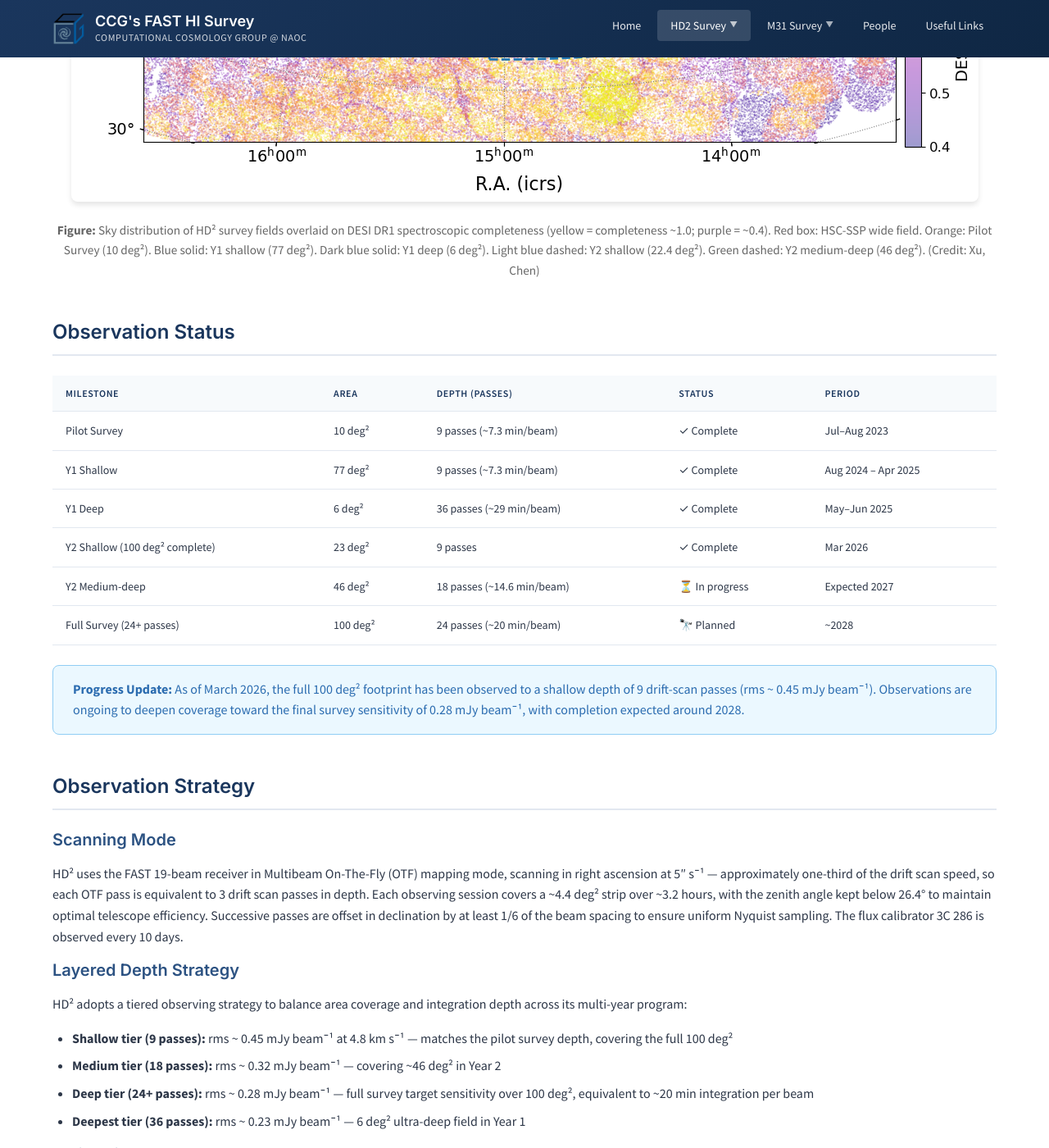
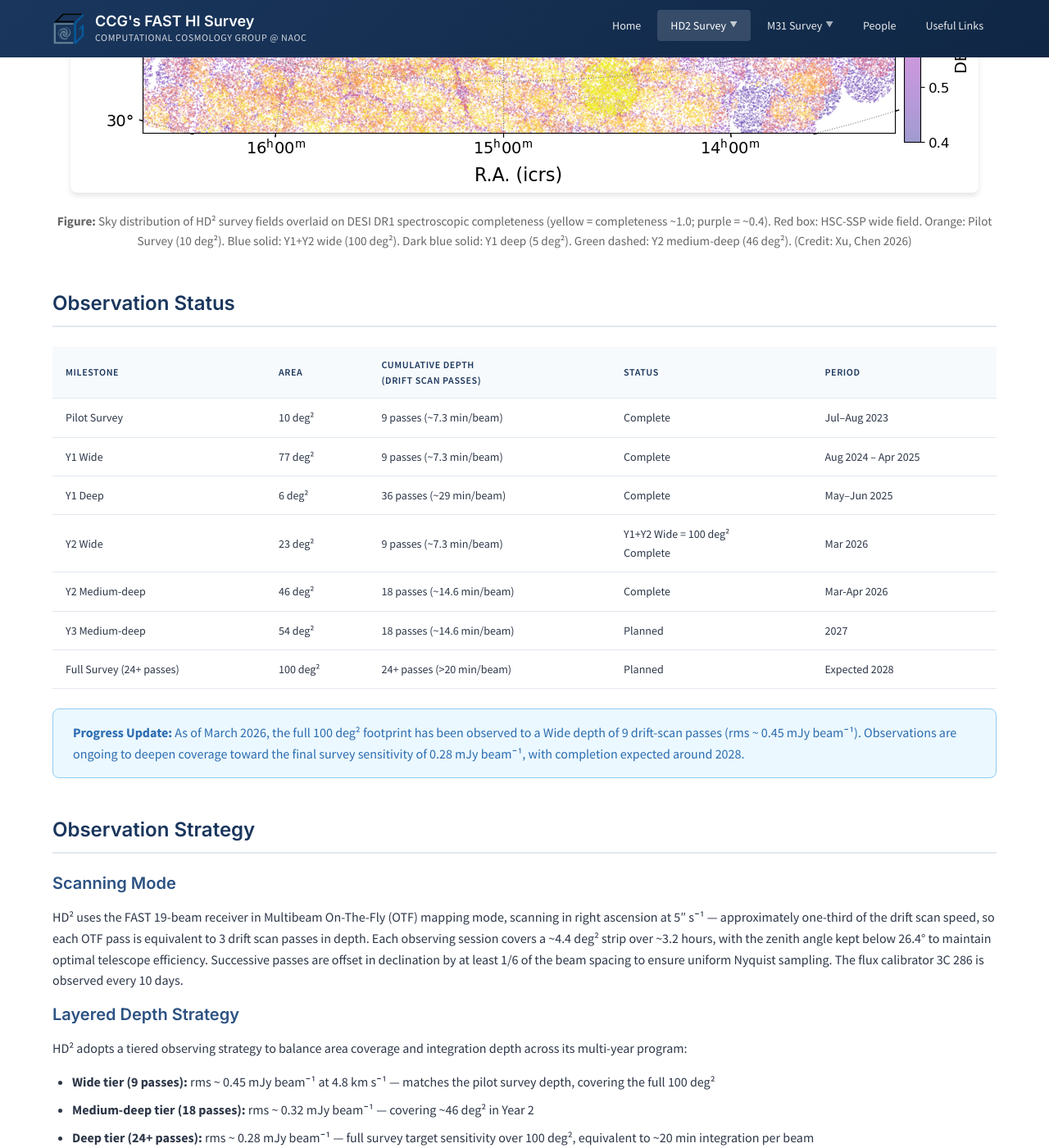
Before and after one commit to ccg-FAST/ccg-FAST.github.io, a Jekyll site: the page built from hd2/observation.md, in a window 1280 px wide and 1400 px high, scrolled down 1010 px. Shown: the whole window at 82% size. Built offline with Jekyll 4.4.1, drawn with Linux system fonts in a browser that asks for light colours; some of the changed text lies outside the part shown.

Commit message:
update HD2 obs

```diff
--- a/hd2/observation.md
+++ b/hd2/observation.md
@@ -30,7 +30,7 @@ title: HD2 Observations
         <div class="figure-container" style="text-align: center; margin: 2rem 0;">
             <img src="{{ '/assets/images/HD2_area.png' | relative_url }}" alt="HD2 Survey Footprint" style="max-width: 100%; height: auto; border-radius: 8px; box-shadow: 0 4px 6px rgba(0,0,0,0.1);">
             <p class="figure-caption" style="margin-top: 1rem; font-size: 0.95rem; line-height: 1.6; color: #666;">
-                <strong>Figure:</strong> Sky distribution of HD² survey fields overlaid on DESI DR1 spectroscopic completeness (yellow = completeness ~1.0; purple = ~0.4). Red box: HSC-SSP wide field. Orange: Pilot Survey (10 deg²). Blue solid: Y1 shallow (77 deg²). Dark blue solid: Y1 deep (6 deg²). Light blue dashed: Y2 shallow (22.4 deg²). Green dashed: Y2 medium-deep (46 deg²). (Credit: Xu, Chen)
+                <strong>Figure:</strong> Sky distribution of HD² survey fields overlaid on DESI DR1 spectroscopic completeness (yellow = completeness ~1.0; purple = ~0.4). Red box: HSC-SSP wide field. Orange: Pilot Survey (10 deg²). Blue solid: Y1+Y2 wide (100 deg²). Dark blue solid: Y1 deep (5 deg²). Green dashed: Y2 medium-deep (46 deg²). (Credit: Xu, Chen 2026)
             </p>
         </div>
 
@@ -45,7 +45,7 @@ title: HD2 Observations
                 <tr>
                     <th>Milestone</th>
                     <th>Area</th>
-                    <th>Depth (passes)</th>
+                    <th>Cumulative Depth <br>(drift scan passes)<br> </th>
                     <th>Status</th>
                     <th>Period</th>
                 </tr>
@@ -55,49 +55,57 @@ title: HD2 Observations
                     <td>Pilot Survey</td>
                     <td>10 deg²</td>
                     <td>9 passes (~7.3 min/beam)</td>
-                    <td>✓ Complete</td>
+                    <td>Complete</td>
                     <td>Jul–Aug 2023</td>
                 </tr>
                 <tr>
-                    <td>Y1 Shallow</td>
+                    <td>Y1 Wide</td>
                     <td>77 deg²</td>
                     <td>9 passes (~7.3 min/beam)</td>
-                    <td>✓ Complete</td>
+                    <td>Complete</td>
                     <td>Aug 2024 – Apr 2025</td>
                 </tr>
                 <tr>
                     <td>Y1 Deep</td>
                     <td>6 deg²</td>
                     <td>36 passes (~29 min/beam)</td>
-                    <td>✓ Complete</td>
+                    <td>Complete</td>
                     <td>May–Jun 2025</td>
                 </tr>
                 <tr>
-                    <td>Y2 Shallow (100 deg² complete)</td>
+                    <td>Y2 Wide</td>
                     <td>23 deg²</td>
-                    <td>9 passes</td>
-                    <td>✓ Complete</td>
+                    <td>9 passes (~7.3 min/beam)</td>
+                    <td>Y1+Y2 Wide = 100 deg²<br>Complete</td>
                     <td>Mar 2026</td>
                 </tr>
                 <tr>
                     <td>Y2 Medium-deep</td>
                     <td>46 deg²</td>
                     <td>18 passes (~14.6 min/beam)</td>
-                    <td>⏳ In progress</td>
-                    <td>Expected 2027</td>
+                    <td>Complete</td>
+                    <td>Mar-Apr 2026</td>
                 </tr>
+                <tr>
+                    <td>Y3 Medium-deep</td>
+                    <td>54 deg²</td>
+                    <td>18 passes (~14.6 min/beam)</td>
+                    <td>Planned</td>
+                    <td>2027</td>
+                </tr>
+
                 <tr>
                     <td>Full Survey (24+ passes)</td>
                     <td>100 deg²</td>
-                    <td>24 passes (~20 min/beam)</td>
-                    <td>🔭 Planned</td>
-                    <td>~2028</td>
+                    <td>24+ passes (>20 min/beam)</td>
+                    <td>Planned</td>
+                    <td>Expected 2028</td>
                 </tr>
             </tbody>
         </table>
 
         <div class="alert alert-info">
-            <strong>Progress Update:</strong> As of March 2026, the full 100 deg² footprint has been observed to a shallow depth of 9 drift-scan passes (rms ~ 0.45 mJy beam⁻¹). Observations are ongoing to deepen coverage toward the final survey sensitivity of 0.28 mJy beam⁻¹, with completion expected around 2028.
+            <strong>Progress Update:</strong> As of March 2026, the full 100 deg² footprint has been observed to a Wide depth of 9 drift-scan passes (rms ~ 0.45 mJy beam⁻¹). Observations are ongoing to deepen coverage toward the final survey sensitivity of 0.28 mJy beam⁻¹, with completion expected around 2028.
         </div>
     </section>
 
@@ -111,8 +119,8 @@ title: HD2 Observations
         <h3 class="section-subtitle">Layered Depth Strategy</h3>
         <p>HD² adopts a tiered observing strategy to balance area coverage and integration depth across its multi-year program:</p>
         <ul>
-            <li><strong>Shallow tier (9 passes):</strong> rms ~ 0.45 mJy beam⁻¹ at 4.8 km s⁻¹ — matches the pilot survey depth, covering the full 100 deg²</li>
-            <li><strong>Medium tier (18 passes):</strong> rms ~ 0.32 mJy beam⁻¹ — covering ~46 deg² in Year 2</li>
+            <li><strong>Wide tier (9 passes):</strong> rms ~ 0.45 mJy beam⁻¹ at 4.8 km s⁻¹ — matches the pilot survey depth, covering the full 100 deg²</li>
+            <li><strong>Medium-deep tier (18 passes):</strong> rms ~ 0.32 mJy beam⁻¹ — covering ~46 deg² in Year 2</li>
             <li><strong>Deep tier (24+ passes):</strong> rms ~ 0.28 mJy beam⁻¹ — full survey target sensitivity over 100 deg², equivalent to ~20 min integration per beam</li>
             <li><strong>Deepest tier (36 passes):</strong> rms ~ 0.23 mJy beam⁻¹ — 6 deg² ultra-deep field in Year 1</li>
         </ul>
@@ -235,7 +243,7 @@ title: HD2 Observations
             <a href="https://iopscience.iop.org/article/10.1088/1674-4527/ad30b5" target="_blank">Liu et al. 2024 (Paper II)</a>,
             <a href="https://iopscience.iop.org/article/10.1088/1674-4527/ad9685" target="_blank">Xu et al. 2025 (Paper III)</a>, and
             <a href="https://iopscience.iop.org/article/10.1088/1674-1056/ad9092" target="_blank">Chen et al. 2026 (Paper IV)</a>.
-            The further details on the survey implementation can be found in <strong>Xu et al. (submitted to ApJS)</strong>.
+            The further details on the survey implementation can be found in <strong>Xu et al. 2026</strong>.
         </p>
     </section>
 
```
Also changed, not shown: hd2/data.md (+3 -3 lines), hd2/science.md (+1 -1 lines), index.md (+1 -1 lines), assets/images/HD2_area.png, assets/images/surveys.png.
